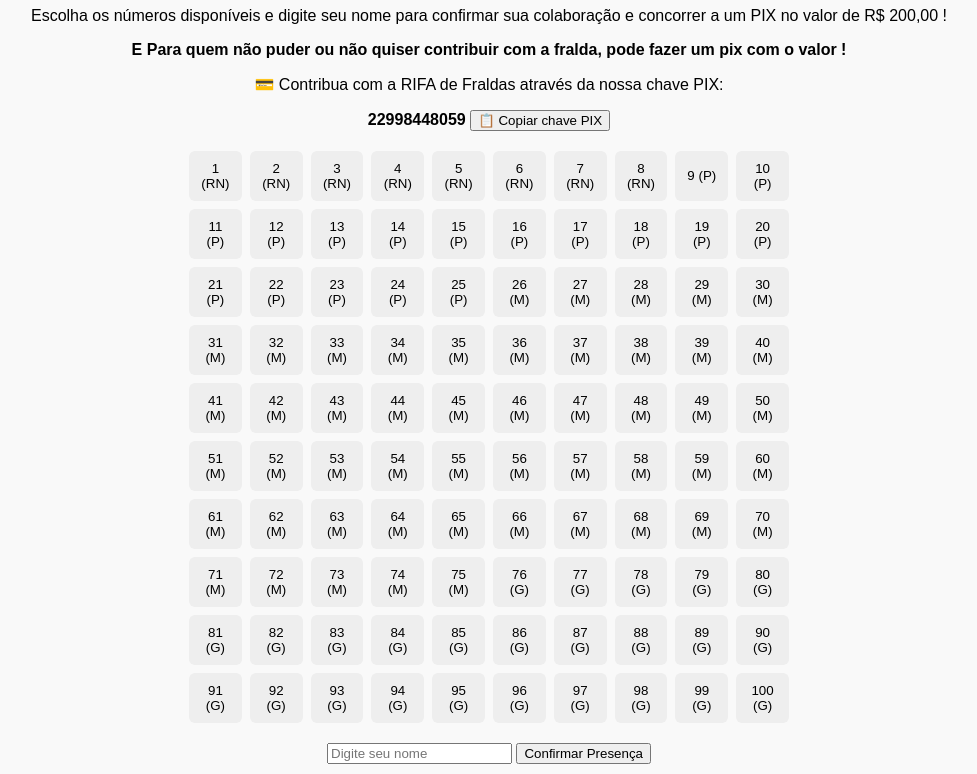
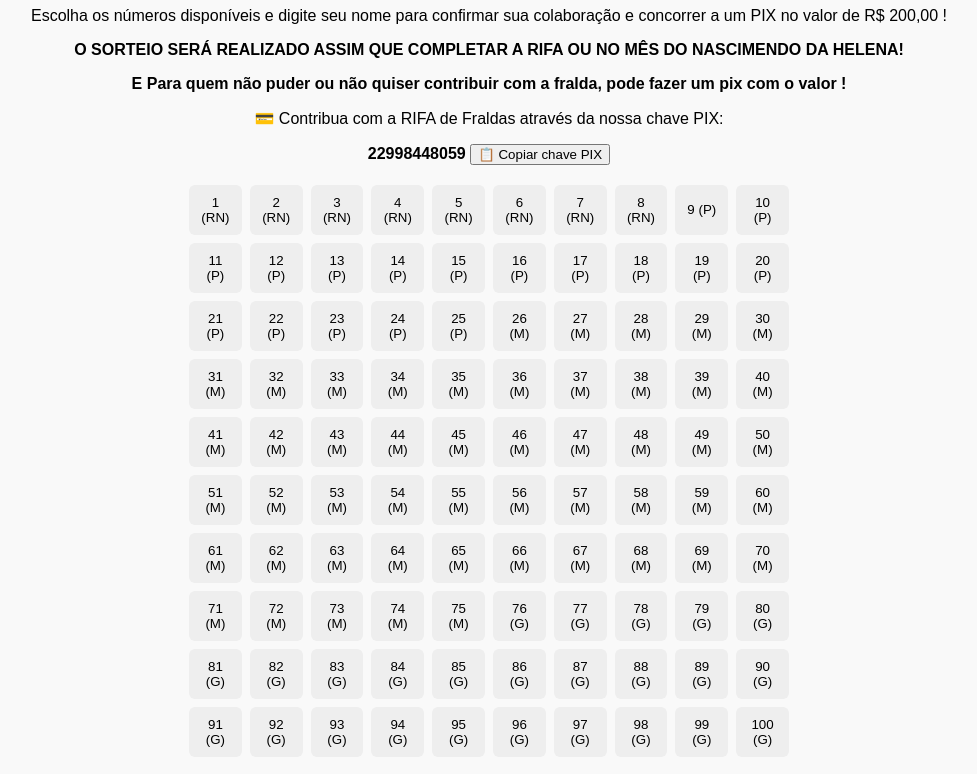
Before and after one commit to cristianogithub1/cha-de-fraldas, a website with bundled scripts: page index.html in a window 1280 px wide. Shown: the part 102-876 px from the top of the page, without its empty margins (151-1128 px from the left). Built offline with nearby package versions, Linux system fonts and the light colour scheme; no server answers.

Commit message:
atualizacao

```diff
--- a/index.html
+++ b/index.html
@@ -8,6 +8,7 @@
 <body>
   <h1>🎉 Rifa de Fraldas da HELENA 🎉</h1>
   <p>Escolha os números disponíveis e digite seu nome para confirmar sua colaboração e concorrer a um PIX no valor de R$ 200,00 !</p>
+  <p><strong>O SORTEIO SERÁ REALIZADO ASSIM QUE COMPLETAR A RIFA OU NO MÊS DO NASCIMENDO DA HELENA!</strong></p>
   <p><strong>E Para quem não puder ou não quiser contribuir com a fralda, pode fazer um pix com o valor !</strong></p>
 
   <!-- 🔑 PIX CARD -->
```
